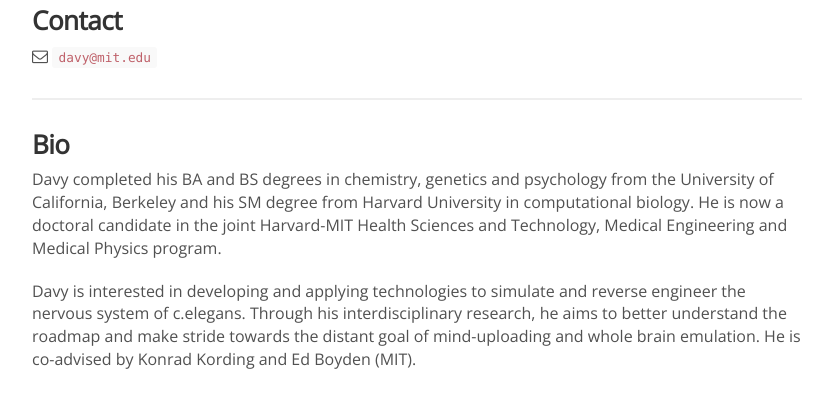
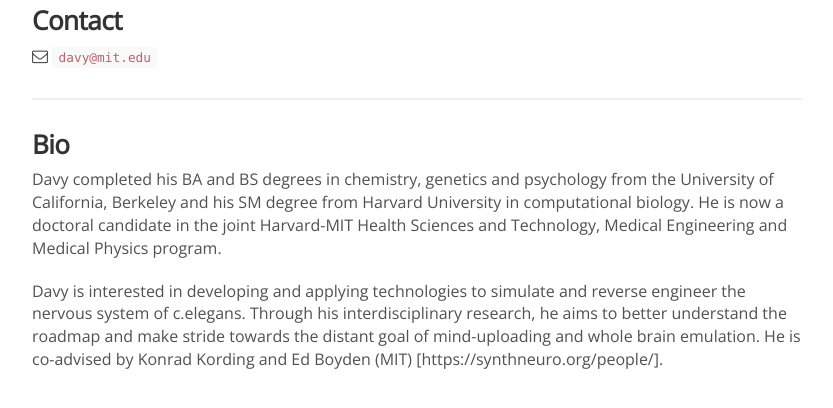
Before and after one commit to KordingLab/KordingLab.github.io, a Jekyll site: the page built from _people/davy_deng.md, in a window 1280 px wide, cut to the strip 391-799 px from the top of the page. Shown: the whole strip, without its empty margins (223-1056 px from the left). Built offline with Jekyll 4.4.1, drawn with Linux system fonts in a browser that asks for light colours; nearby versions of some CDN libraries; comment, search, counter and statistics services are not loaded; some of the changed lines change nothing that is shown.

Commit message:
Update davy_deng.md

```diff
--- a/_people/davy_deng.md
+++ b/_people/davy_deng.md
@@ -19,4 +19,4 @@
 
 Davy completed his BA and BS degrees in chemistry, genetics and psychology from the University of California, Berkeley and his SM degree from Harvard University in computational biology. He is now a doctoral candidate in the joint Harvard-MIT Health Sciences and Technology, Medical Engineering and Medical Physics program.
 
-Davy is interested in developing and applying technologies to simulate and reverse engineer the nervous system of c.elegans. Through his interdisciplinary research, he aims to better understand the roadmap and make stride towards the distant goal of mind-uploading and whole brain emulation. He is co-advised by Konrad Kording and Ed Boyden (MIT).
+Davy is interested in developing and applying technologies to simulate and reverse engineer the nervous system of c.elegans. Through his interdisciplinary research, he aims to better understand the roadmap and make stride towards the distant goal of mind-uploading and whole brain emulation. He is co-advised by Konrad Kording and Ed Boyden (MIT) [https://synthneuro.org/people/].
```
